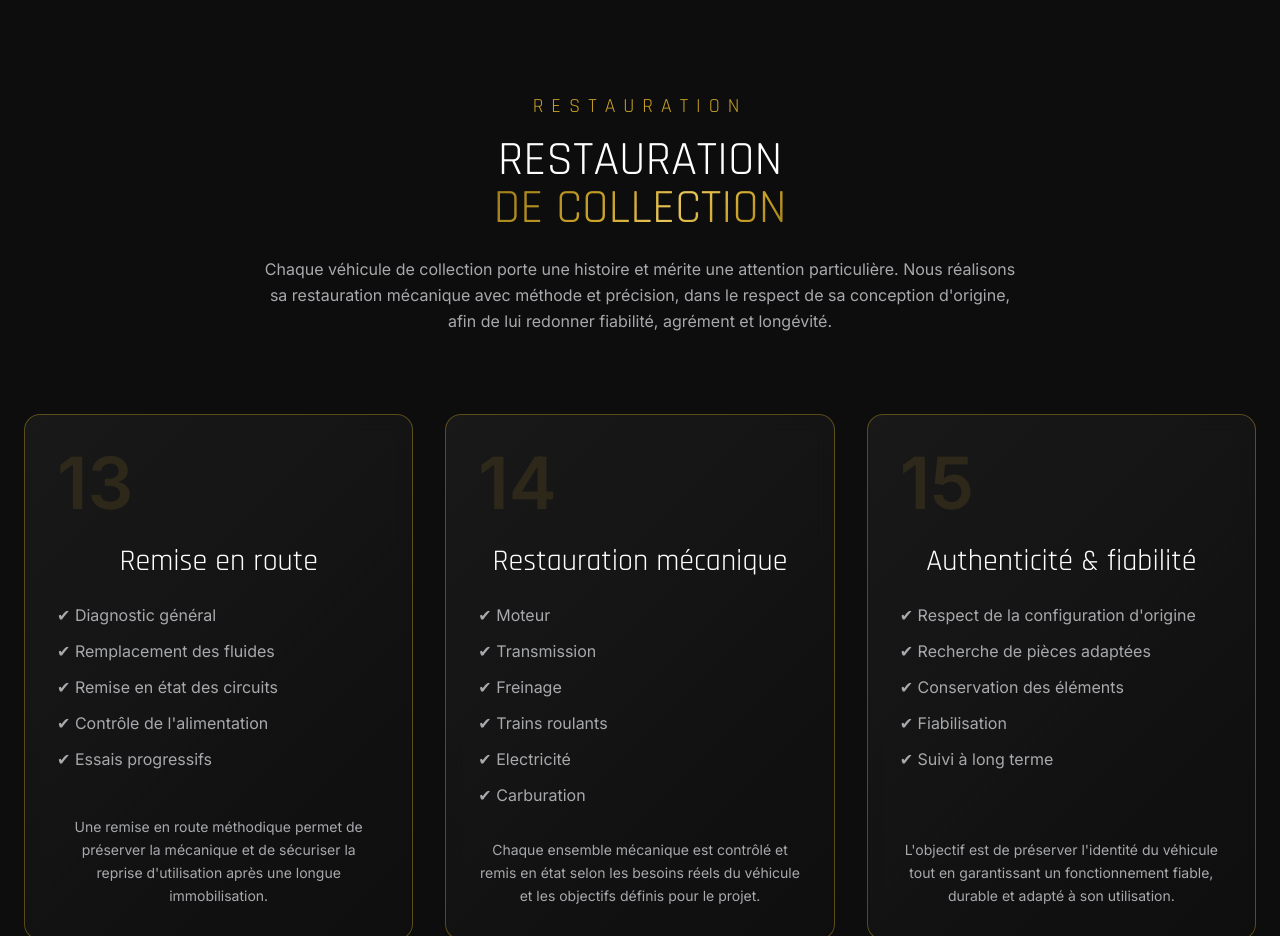
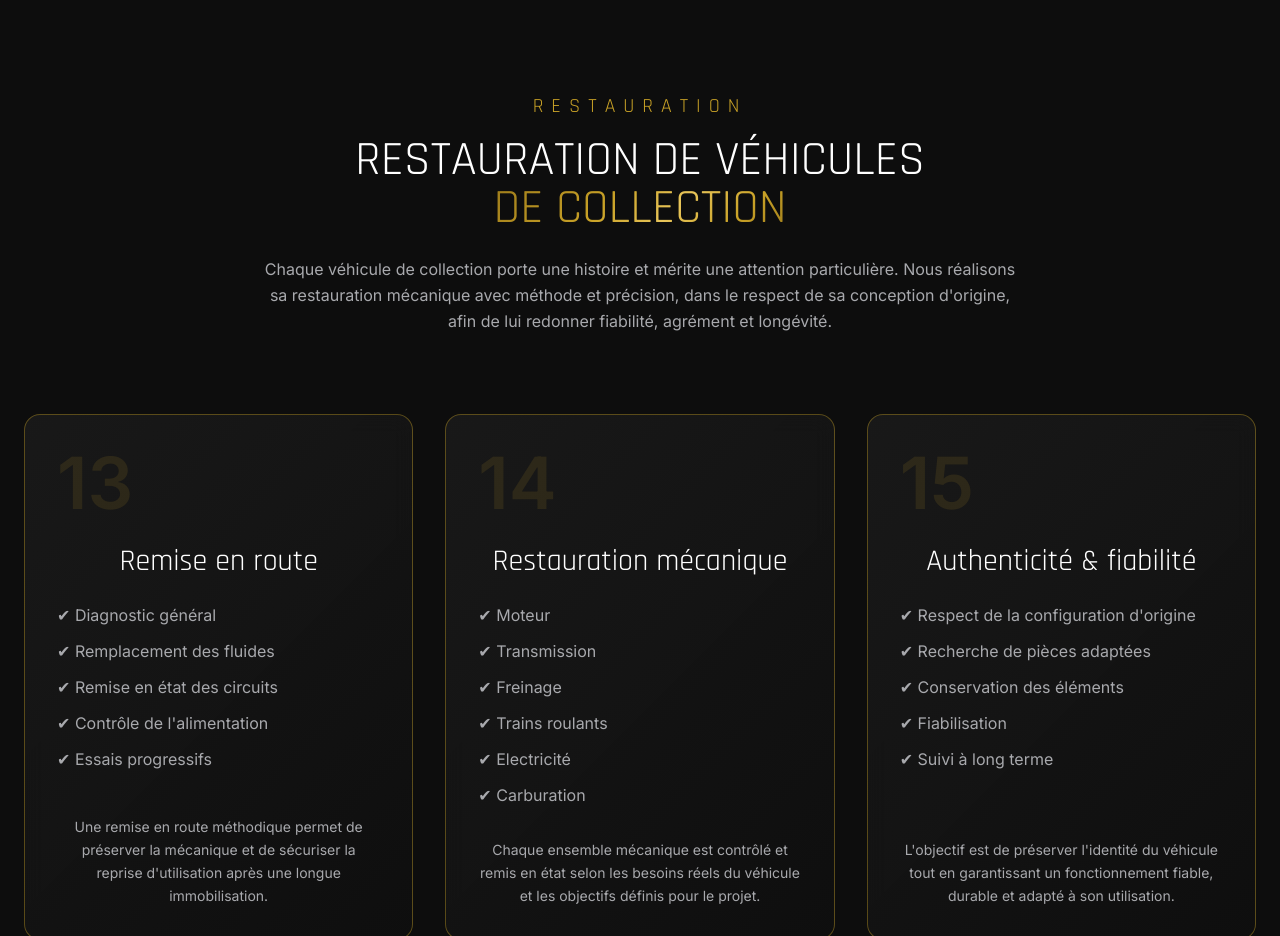
Before and after one commit to PerformancePrestigeAcademy/performance-prestige-academy, a React (Vite) app: page /maintenance in a window 1280 px wide. Shown: the part 5300-6236 px from the top of the page. Built offline with nearby package versions, Linux system fonts and the light colour scheme.

Commit message:
PATCH 021 v16

```diff
--- a/src/Pages/MaintenancePage.tsx
+++ b/src/Pages/MaintenancePage.tsx
@@ -667,10 +667,10 @@ className="scroll-mt-32 py-24 bg-[#0D0D0D]"
      </p>
 
      <h2 className="font-racing text-5xl mb-6">
-     RESTAURATION
+     RESTAURATION DE VÉHICULES
      <br />
      <span className="gold-gradient">
-     DE COLLECTION
+      DE COLLECTION
      </span>
      </h2>
 
```
